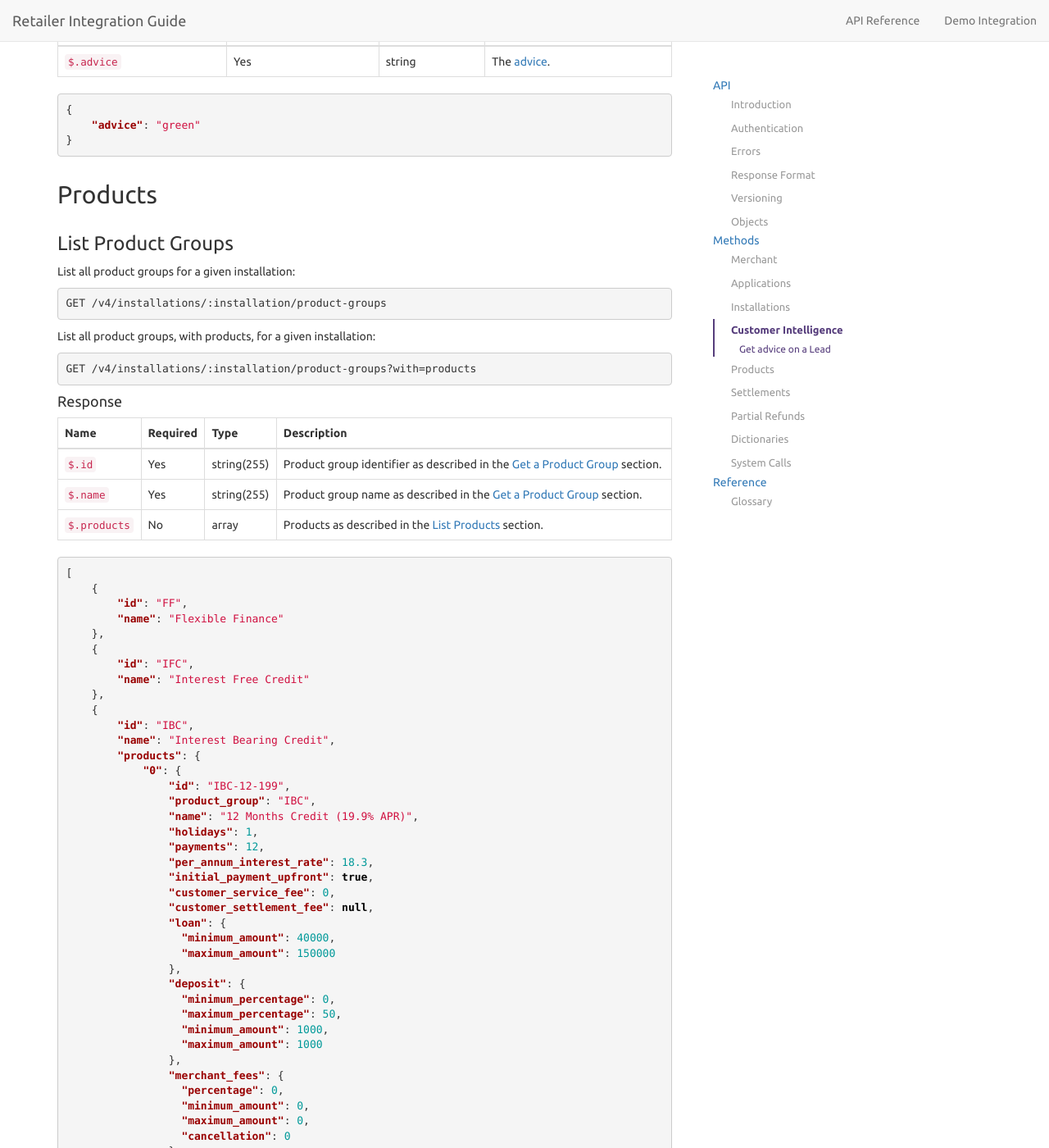
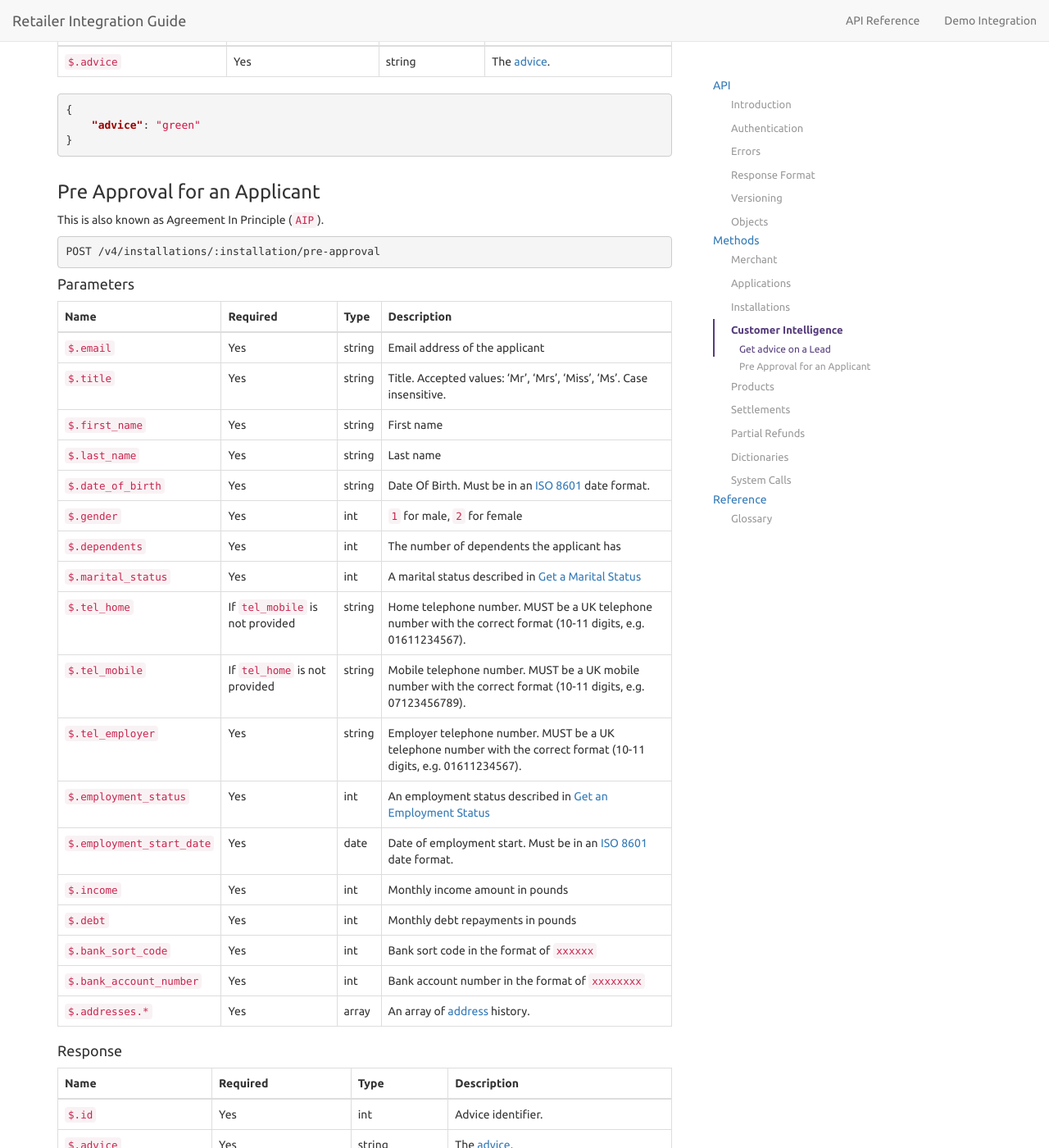
Before and after one commit to PayBreak/retailer-integration-guide, a Jekyll site: the page built from api/index.md, in a window 1280 px wide and 1400 px high, scrolled down 26259 px. Shown: the whole window at 82% size. Built offline with Jekyll 4.4.1, drawn with Linux system fonts in a browser that asks for light colours; nearby versions of some CDN libraries; Markdown is read by kramdown in place of the engine named in the settings; our own code applies the rules of GitHub Pages for plain Markdown files; some of the changed text lies outside the part shown.

Commit message:
Revert "Remove pr approval details"
This reverts commit 3fffbae725ba071e3f9cd5ce67bf55b043fb16c5.

````diff
--- a/_includes/v4/customer-intelligence.md
+++ b/_includes/v4/customer-intelligence.md
@@ -48,3 +48,49 @@ Name | Required | Type | Description
     "advice": "green"
 }
 ```
+
+### Pre Approval for an Applicant
+
+This is also known as Agreement In Principle (`AIP`).
+
+
+```
+POST {{ site.data.globals.api_prefix }}/installations/:installation/pre-approval
+```
+
+#### Parameters
+
+Name | Required | Type | Description
+--- | --- | --- | ---
+`$.email` | Yes | string | Email address of the applicant
+`$.title` | Yes | string | Title. Accepted values: 'Mr', 'Mrs', 'Miss', 'Ms'. Case insensitive.
+`$.first_name` | Yes | string | First name
+`$.last_name` | Yes | string | Last name
+`$.date_of_birth` | Yes | string | Date Of Birth. Must be in an [ISO 8601](https://en.wikipedia.org/wiki/ISO_8601) date format.
+`$.gender` | Yes | int | `1` for male, `2` for female
+`$.dependents` | Yes | int | The number of dependents the applicant has
+`$.marital_status` | Yes | int | A marital status described in [Get a Marital Status](#marital-statuses)
+`$.tel_home` | If `tel_mobile` is not provided | string | Home telephone number. MUST be a UK telephone number with the correct format (10-11 digits, e.g. 01611234567).
+`$.tel_mobile` | If `tel_home` is not provided | string | Mobile telephone number. MUST be a UK mobile number with the correct format (10-11 digits, e.g. 07123456789).
+`$.tel_employer` | Yes | string | Employer telephone number. MUST be a UK telephone number with the correct format (10-11 digits, e.g. 01611234567).
+`$.employment_status` | Yes | int | An employment status described in [Get an Employment Status](#employment-statuses)
+`$.employment_start_date` | Yes | date | Date of employment start. Must be in an [ISO 8601](https://en.wikipedia.org/wiki/ISO_8601) date format.
+`$.income` | Yes | int | Monthly income amount in pounds
+`$.debt` | Yes | int | Monthly debt repayments in pounds
+`$.bank_sort_code` | Yes | int | Bank sort code in the format of `xxxxxx`
+`$.bank_account_number` | Yes | int | Bank account number in the format of `xxxxxxxx`
+`$.addresses.*` | Yes | array | An array of [address](#address) history.
+
+#### Response
+
+Name | Required | Type | Description
+--- | --- | --- | ---
+`$.id` | Yes | int | Advice identifier.
+`$.advice` | Yes | string | The [advice](#advice).
+
+```json
+{
+    "id": 1,
+    "advice": "green"
+}
+```
--- a/_includes/v4/toc.html
+++ b/_includes/v4/toc.html
@@ -65,6 +65,7 @@
     <li><a href="#customer-intelligence">Customer Intelligence</a>
         <ul class="nav nav-stacked">
             <li><a href="#get-advice-on-a-lead">Get advice on a Lead</a></li>
+            <li><a href="#pre-approval-for-an-applicant">Pre Approval for an Applicant</a></li>
         </ul>
     </li>
     <li><a href="#products">Products</a>
````
